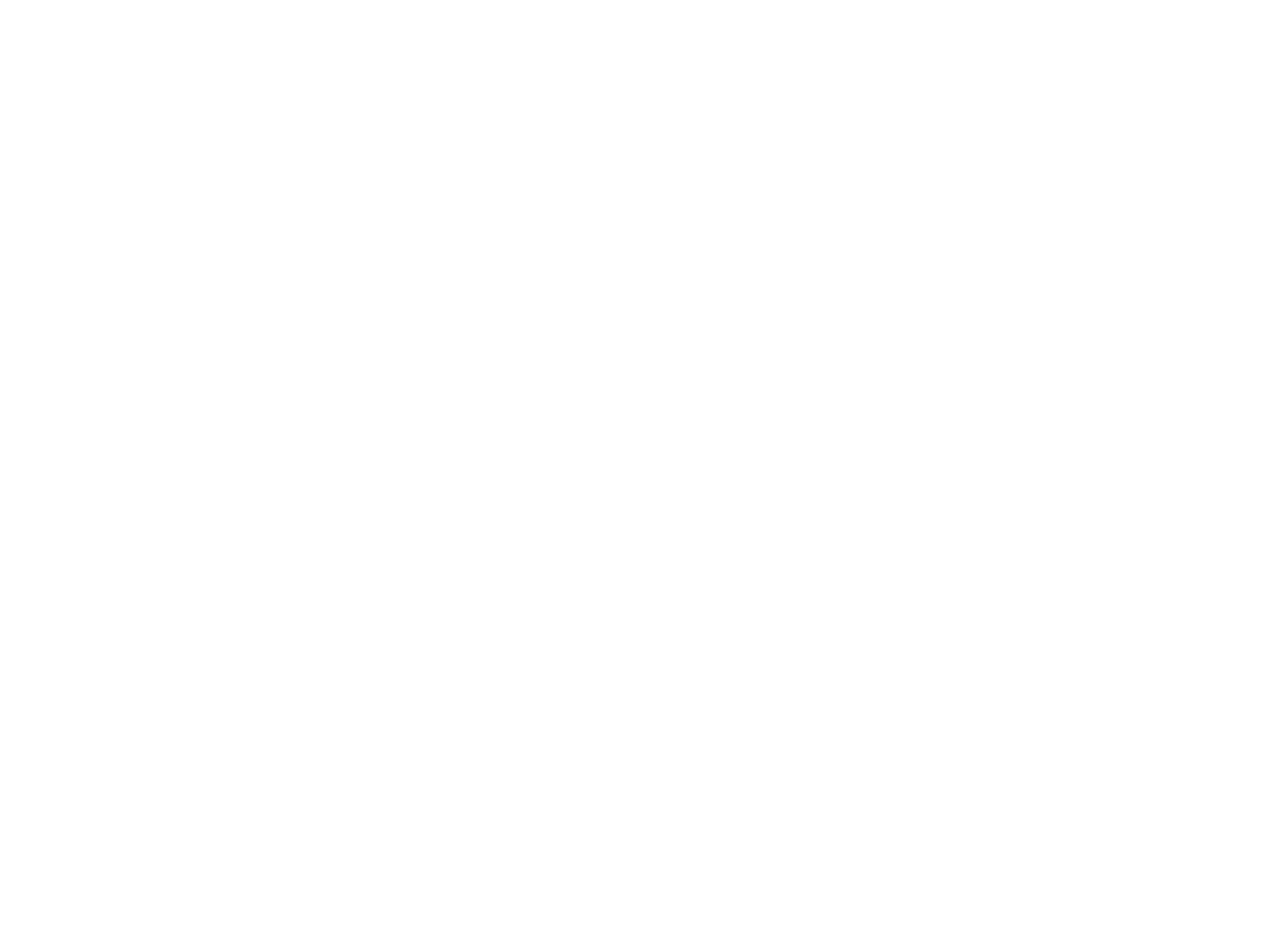
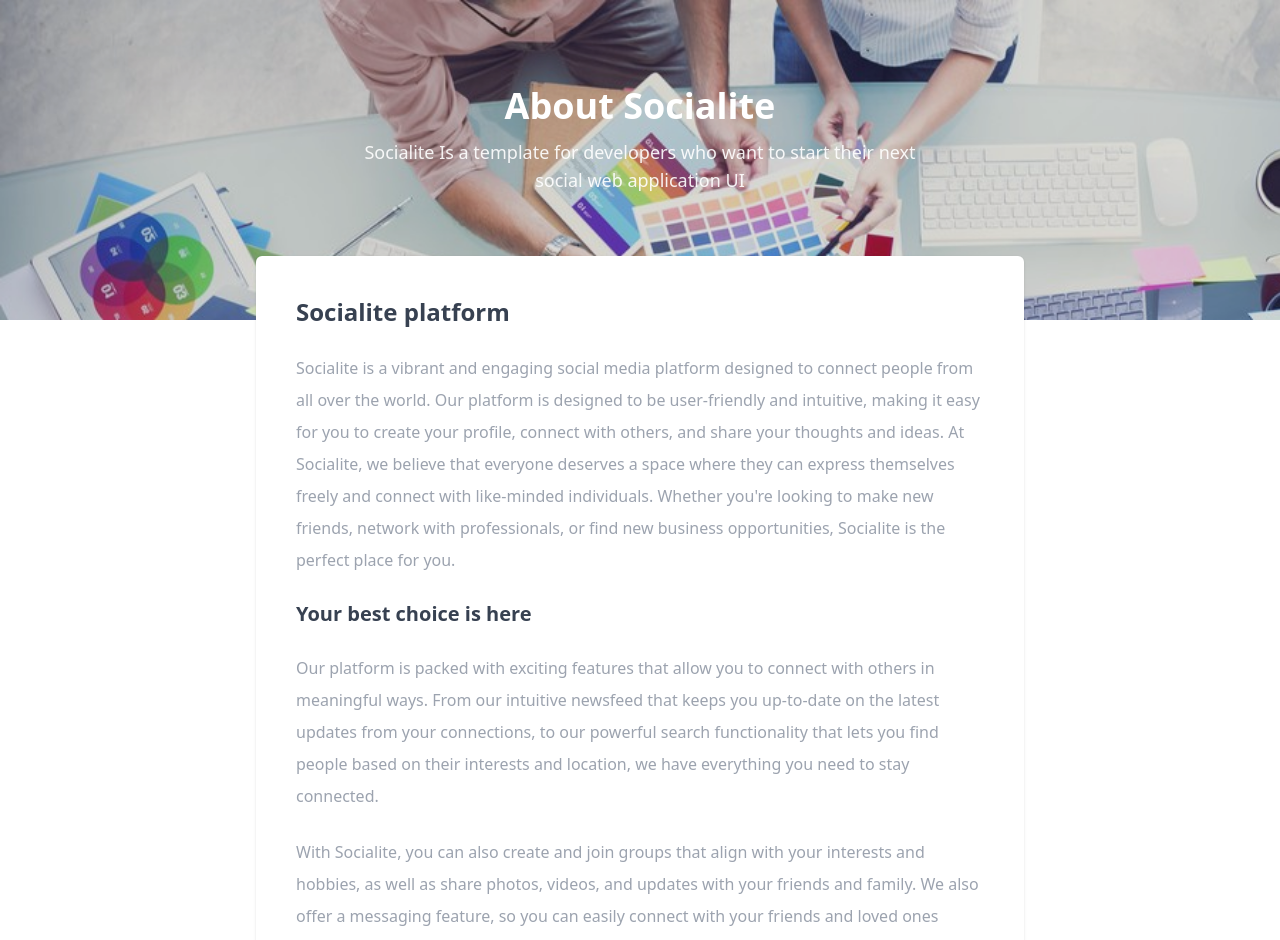
Before and after one commit to Peace-Ishimwe/Socialite, a React (Vite) app in the folder client/: page /about in a window 1280 px wide. Before the commit this address had no page. Shown: the top 940 px of the page. Before the commit the page ends 800 px from the top, so only its background shows below. Built offline with nearby package versions, Linux system fonts and the light colour scheme.

Commit message:
Added the about and contact page client

```diff
--- a/client/src/App.jsx
+++ b/client/src/App.jsx
@@ -1,12 +1,16 @@
 import React from 'react'
 import { BrowserRouter as Router , Routes  , Route} from 'react-router-dom'
-import Authentication from './components/authentication'
+import Authentication from './pages/authentication'
+import About from './pages/about'
+import Contact from './pages/contact'
 
 const App = () => {
   return (
     <Router>
       <Routes>
-        <Route path="/" element={<Authentication />} />
+        <Route path="/login-signup" element={<Authentication />} />
+        <Route path="/about" element={<About />} />
+        <Route path="/contact" element={<Contact />} />
       </Routes>
     </Router>
   )
--- a/client/src/index.css
+++ b/client/src/index.css
@@ -17,3 +17,7 @@
         to { top: 9rem;}
     }
 }
+
+body::-webkit-scrollbar{
+    display: none;
+}
--- /dev/null
+++ b/client/src/pages/about.jsx
@@ -0,0 +1,74 @@
+import React from "react";
+import bgImage from "../assets/Images/group-cover-1.jpg";
+
+const About = () => {
+  return (
+    <div class="main_content">
+      <div
+        class="w-full lg:h-80 h-52 pb-10 bg-cover flex justify-center items-center relative"
+        style={{ backgroundImage: `url(${bgImage})` }}
+      >
+        <div class="text-center max-w-xl mx-auto z-10 relative">
+          <div class="lg:text-4xl text-2xl text text-white font-semibold mb-3">
+            {" "}
+            About Socialite
+          </div>
+          <div class="text-white text-lg font-medium text-opacity-90">
+            {" "}
+            Socialite Is a template for developers who want to start their next
+            social web application UI
+          </div>
+        </div>
+        <div class="absolute w-full h-full inset-0 bg-gray-600 bg-opacity-20">
+          {" "}
+        </div>
+      </div>
+      <div class="mcontainer">
+        <div class="-mt-16 bg-white max-w-3xl mx-auto p-10 relative rounded-md shadow">
+          <div class="md:space-y-6 space-y-5 text-gray-400 md:text-base">
+            <div class="font-semibold md:text-2xl text-lg text-gray-700">
+              Socialite platform
+            </div>
+            <div class="md:leading-8">
+              Socialite is a vibrant and engaging social media platform designed
+              to connect people from all over the world. Our platform is
+              designed to be user-friendly and intuitive, making it easy for you
+              to create your profile, connect with others, and share your
+              thoughts and ideas. At Socialite, we believe that everyone
+              deserves a space where they can express themselves freely and
+              connect with like-minded individuals. Whether you're looking to
+              make new friends, network with professionals, or find new business
+              opportunities, Socialite is the perfect place for you.
+            </div>
+
+            <div class="font-semibold md:text-xl text-lg text-gray-700">
+              {" "}
+              Your best choice is here{" "}
+            </div>
+            <div class="md:leading-8">
+              Our platform is packed with exciting features that allow you to
+              connect with others in meaningful ways. From our intuitive
+              newsfeed that keeps you up-to-date on the latest updates from your
+              connections, to our powerful search functionality that lets you
+              find people based on their interests and location, we have
+              everything you need to stay connected.
+            </div>
+            <div class="md:leading-8">
+              With Socialite, you can also create and join groups that align
+              with your interests and hobbies, as well as share photos, videos,
+              and updates with your friends and family. We also offer a
+              messaging feature, so you can easily connect with your friends and
+              loved ones privately.
+            </div>
+            <div class="md:leading-8">
+              So why wait? Join Socialite today and start connecting with people
+              from all over the world!
+            </div>
+          </div>
+        </div>
+      </div>
+    </div>
+  );
+};
+
+export default About;
--- a/client/src/components/authentication.jsx
+++ b/client/src/pages/authentication.jsx
@@ -1,6 +1,6 @@
 import React, { useState } from "react";
 import LoginImage from "../assets/Images/logo.1.png";
-import Close from "./icons";
+import Close from "../components/icons";
 
 const Authentication = () => {
   const [loginData, setLoginData] = useState({ email: "", password: "" });
--- /dev/null
+++ b/client/src/pages/contact.jsx
@@ -0,0 +1,66 @@
+import React from "react";
+
+const Contact = () => {
+  return (
+    <div class="main_content">
+      <div class="bg-gradient-to-tr flex from-blue-400 h-52 items-center justify-center lg:h-80 pb-10 relative to-blue-300 via-blue-400 w-full">
+        <div class="text-center max-w-xl mx-auto z-10 relative px-5">
+          <div class="lg:text-4xl text-2xl text-white font-semibold mb-3">
+            {" "}
+            Leave a message{" "}
+          </div>
+          <div class="text-white text-lg font-medium text-opacity-90">
+            {" "}
+            Contact us if you have any questions about our company We will try
+            to provide an answer{" "}
+          </div>
+        </div>
+      </div>
+      <div class="mcontainer">
+        <div class="-mt-16 bg-white max-w-2xl mx-auto p-10 relative rounded-md shadow">
+          <div class="grid md:grid-cols-2 md:gap-y-7 md:gap-x-6 gap-6">
+            <input type="text" placeholder="Your Name" class="with-border p-2 w-full outline-none border-2 rounded-md" />
+            <input
+              type="text"
+              placeholder="Email address"
+              class="with-border p-2 w-full outline-none border-2 rounded-md"
+            />
+            <input type="text" placeholder="Company Name" class="with-border p-2 w-full outline-none border-2 rounded-md" />
+            <input
+              type="text"
+              placeholder="Contact Number"
+              class="with-border p-2 w-full outline-none border-2 rounded-md"
+            />
+            <textarea
+              placeholder="How can we help?"
+              rows="5"
+              class="with-border md:col-span-2 p-5 px-7 resize-none h-72 outline-none border-2 rounded-md"
+            ></textarea>
+            <div class="md:col-span-2 md:flex items-center justify-between">
+              <div>
+                <div class="checkbox flex items-center gap-1">
+                  <input className="w-4 h-4" type="checkbox" id="chekcbox2" />
+                  <label for="chekcbox2">
+                    <span class="checkbox-icon"></span>{" "}
+                    <span class="font-medium text-gray-400">
+                      I agree to the Terms &amp; Conditions
+                    </span>
+                  </label>
+                </div>
+              </div>
+              <button
+                type="button"
+                class="button bg-blue-700 w-full md:w-auto md:mt-0 mt-4 py-2 px-5 rounded-md text-white font-semibold"
+              >
+                {" "}
+                Submit{" "}
+              </button>
+            </div>
+          </div>
+        </div>
+      </div>
+    </div>
+  );
+};
+
+export default Contact;
```
Also changed, not shown: client/src/assets/Images/group-cover-1.jpg (added).
